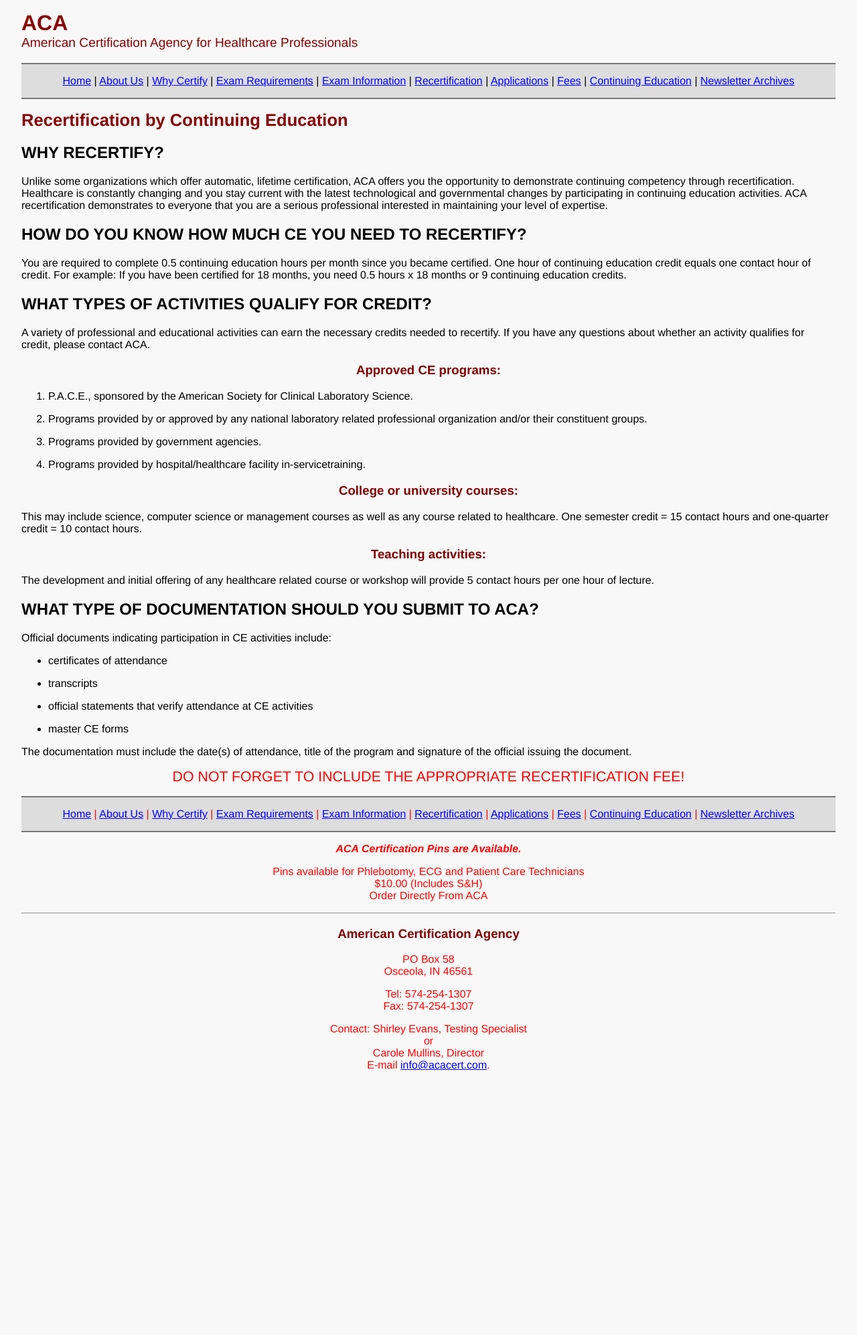
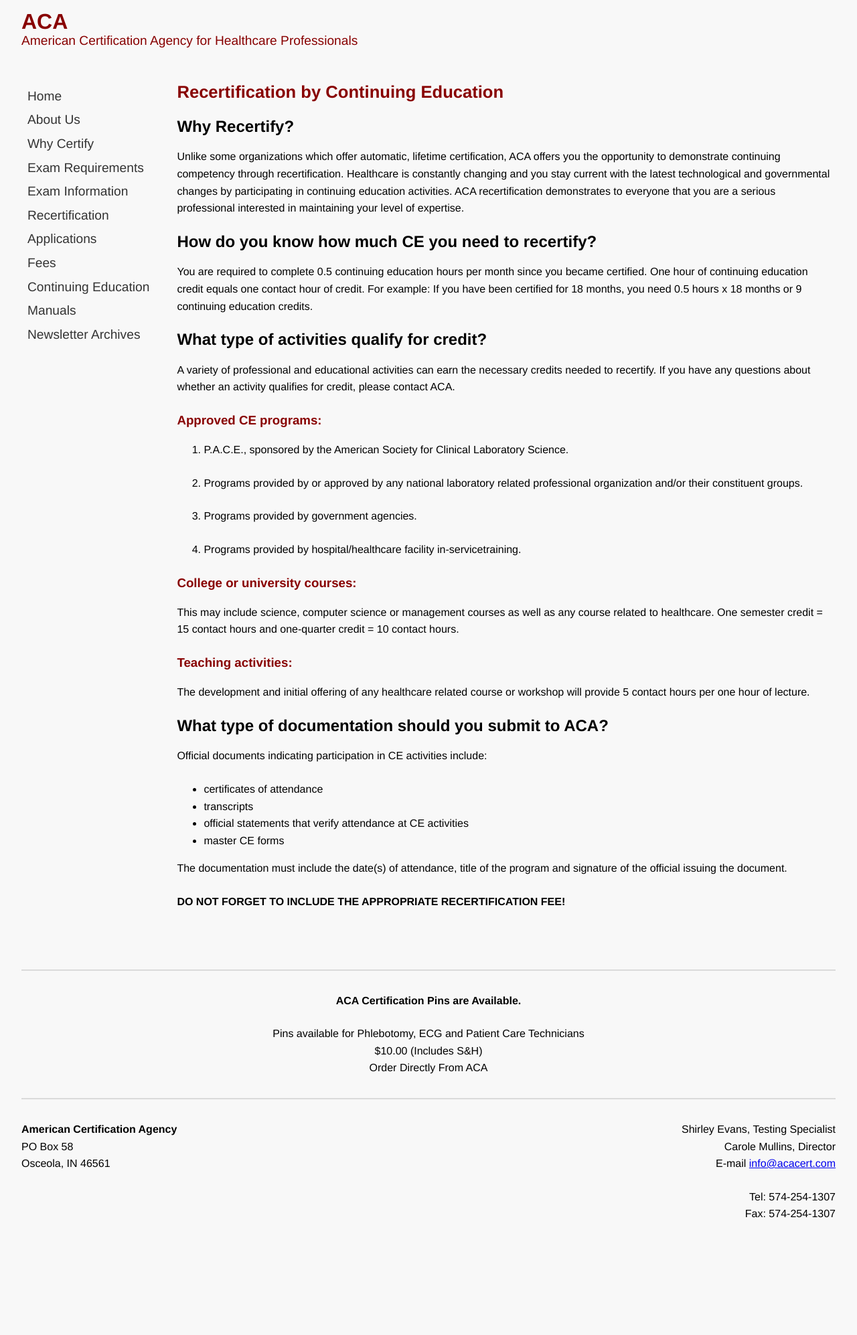
Before and after one commit to erunyon/acacert.com, a Jekyll site: the page built from recertification.html, in a window 1280 px wide. Shown: the whole page at 67% size. Built offline with Jekyll 4.4.1, drawn with Linux system fonts in a browser that asks for light colours; before the commit the page ends 1632 px from its top, so only the background shows below that.

Commit message:
March updates

```diff
--- a/_includes/nav.html
+++ b/_includes/nav.html
@@ -1,10 +1,13 @@
-<a href="/">Home</a> |
-<a href="/about/">About Us</a> |
-<a href="/why-certify/">Why Certify</a> |
-<a href="/exam-requirements/">Exam Requirements</a> |
-<a href="/exam-info/">Exam Information</a> |
-<a href="/recertification/">Recertification</a> |
-<a href="/applications/">Applications</a> |
-<a href="/fees/">Fees</a> |
-<a href="/continuing-education/">Continuing Education</a> |
-<a href="/archive/">Newsletter Archives</a>
+<nav class="nav nav-bot">
+	<a href="/">Home</a>
+	<a href="/about/">About Us</a>
+	<a href="/why-certify/">Why Certify</a>
+	<a href="/exam-requirements/">Exam Requirements</a>
+	<a href="/exam-info/">Exam Information</a>
+	<a href="/recertification/">Recertification</a>
+	<a href="/applications/">Applications</a>
+	<a href="/fees/">Fees</a>
+	<a href="/continuing-education/">Continuing Education</a>
+	<a href="/manuals/">Manuals</a>
+	<a href="/archive/">Newsletter Archives</a>
+</nav>
--- a/_layouts/default.html
+++ b/_layouts/default.html
@@ -2,6 +2,7 @@
 <html lang="en">
 <head>
 <meta charset="utf-8">
+<meta name="viewport" content="width=device-width, initial-scale=1, shrink-to-fit=no">
 <meta name="description" content="Healthcare professionals,training manuals,certification,certifiation examinations">
 <meta name="keywords" content="phlebotomy,ECG,CPT/ICD-9,Patient Care Technician,dynamic,electrocardiography">
 <title>{{ page.title }} | {{ site.name }}</title>
@@ -24,32 +25,33 @@
   <p>American Certification Agency for Healthcare Professionals</p>
 </header>
 
-<nav class="nav nav-top">
-  {% include nav.html %}
-</nav>
-
+<main>
 {% if page.title != 'Home' %}
 <h1 class="page-title">{{ page.title }}</h1>
 {% endif %}
 
 {{ content }}
+</main>
 
-<nav class="nav nav-bot">
-  {% include nav.html %}
-</nav>
+{% include nav.html %}
 
 <footer>
-  <p><strong><i>ACA Certification Pins are Available.</i></strong></p>
-  <p>Pins available for Phlebotomy, ECG and Patient Care Technicians<br> $10.00 (Includes S&amp;H)<br> Order Directly From ACA</p>
+  <div class="footer-notice">
+    <p><strong>ACA Certification Pins are Available.</strong></p>
+    <p>Pins available for Phlebotomy, ECG and Patient Care Technicians<br> $10.00 (Includes S&amp;H)<br> Order Directly From ACA</p>
+  </div>
 
-  <hr>
-
-  <h3 class="maroon">American Certification Agency</h3>
-  <p>PO Box 58<br>Osceola, IN 46561</p>
-  <p>Tel: 574-254-1307<br>Fax: 574-254-1307</p>
-  <p>Contact: Shirley Evans, Testing Specialist<br>or<br>
-  Carole Mullins, Director<br>
-  E-mail <a href="mailto:info@acacert.com">info@acacert.com</a>.</p>
+  <div class="footer-contact">
+    <div class="footer-contact-1">
+      <p><strong>American Certification Agency</strong><br>PO Box 58<br>Osceola, IN 46561</p>
+    </div>
+    <div class="footer-contact-2">
+      <p>Shirley Evans, Testing Specialist<br>
+      Carole Mullins, Director<br>
+      E-mail <a href="mailto:info@acacert.com">info@acacert.com</a></p>
+      <p>Tel: 574-254-1307<br>Fax: 574-254-1307</p>
+    </div>
+  </div>
 </footer>
 <script src="/js/site.js"></script>
 </body>
--- a/continuing-education/index.html
+++ b/continuing-education/index.html
@@ -12,7 +12,7 @@
 	<li><a href="http://labuniversity.org/">Lab University</a></li>
 	<li><a href="https://medtraining.org/">Medical Training Solutions</a></li>
   <li><a href="https://www.medtronicacademy.com/">Medtronic</a></li>
-	<li><a href="https://nursece4less.com/">Nurshing CEUs Online</a></li>
+	<li><a href="https://nursece4less.com/">Nursing CEUs Online</a></li>
   <li><a href="https://phlebotomy.com/">The Phlebotomy Education Center)</a></li>
   <li><a href="https://dshs.texas.gov/academicaffairs/continuingeducation.shtm">Texas Dept. of State Health Services</a></li>
 </ul>
--- a/css/main.css
+++ b/css/main.css
@@ -1,18 +1,48 @@
 html, body {margin:0; padding:0; font-size:16px;}
-body {padding:1em 2em; font-family:Helvetica, Arial, sans-serif; background:#f8f8f8;}
+body {padding:1em 2em; line-height:1.6rem; font-family:Helvetica, Arial, sans-serif; background:#f8f8f8;}
+img {max-width:100%; height:auto;}
+hr {border:1px solid #dadada;}
+p {margin:0 0 1.5rem;}
+h1 {margin:0 0 1em;}
 .site-header {color:#800;}
-  .site-header .site-title {margin:0; font-size:2rem; font-weight:bold; font-family:Helvetica, Arial, sans-serif;}
+  .site-header .site-title {margin:0; font-size:2rem; line-height:2rem; font-weight:bold; font-family:Helvetica, Arial, sans-serif;}
   .site-header p {margin:0 0 1em; font-size:1.2em;}
 .page-title {color:#800; font-size:1.6rem;}
-h3 {text-align:center; color:#800000;}
+h3 {color:#800;}
 .center {text-align: center;}
-.nav {padding:1rem; background-color:#ddd; border:2px solid #777; border-width:2px 0; text-align:center;}
-.nav-top a,
-.nav-bot a {color:#00f;}
+.nav { margin:0; padding:0;}
+.nav a {display:block; padding:0.5rem 0.5rem 0.3rem; border-radius:5px; color:#333; font-size:1.4rem; line-height:1.5rem; text-decoration:none; border:1px solid transparent; transition:100ms;}
+  .nav a:hover {background-color:rgba(136, 0, 0, 0.2); border:1px solid rgba(136, 0, 0, 0.8);}
+.btn {padding:0.8rem 0.8rem 0.7rem; color:#fff; line-height:1rem; border-radius:0.5rem; background-color:#800; text-decoration:none;}
 .maroon,
-.maroon a {color:#800000;}
+.maroon a {color:#800;}
 .notice {margin:2rem 0; padding:1rem; text-align:center; background:#d4edda; border:2px solid #c3e6cb; border-radius:0.5rem;}
-footer {text-align:center;}
+footer,
+.footer-contact {border-top:2px solid #dadada; margin:2rem 0; padding:2rem 0; text-align:center;}
+
+/* 768px
+----------------------------------------------------*/
+@media only screen and (min-width:768px) {
+  .ice {display:grid; grid-template-columns:300px auto; gap:2rem; max-width:800px; margin:2rem auto;}
+}
+
+/* 900px
+----------------------------------------------------*/
+@media only screen and (min-width:900px) {
+  body {display:grid; gap:2rem; grid-template-columns:auto 1fr; grid-template-areas:
+    'head head'
+    'nav main'
+    'footer footer';
+  }
+  header {grid-area:head;}
+  main {grid-area:main;}
+  nav {grid-area:nav;}
+    .nav a {font-size:1.2rem; line-height:1.3rem;}
+  footer {grid-area:footer; text-align:left;}
+    .footer-notice {text-align:center;}
+    .footer-contact {display:grid; grid-template-columns:1fr 1fr; text-align:left;}
+    .footer-contact-2 {text-align:right;}
+}
 
 @media print {
   @page {margin:0.5cm;}
--- a/recertification/index.html
+++ b/recertification.html
@@ -2,13 +2,13 @@
 layout: default
 title: "Recertification by Continuing Education"
 ---
-<h2>WHY RECERTIFY?</h2>
+<h2>Why Recertify?</h2>
 <p>Unlike some organizations which offer automatic, lifetime certification, ACA offers you the opportunity to demonstrate continuing competency through recertification. Healthcare is constantly changing and you stay current with the latest technological and governmental changes by participating in continuing education activities. ACA recertification demonstrates to everyone that you are a serious professional interested in maintaining your level of expertise.</p>
 
-<h2>HOW DO YOU KNOW HOW MUCH CE YOU NEED TO RECERTIFY?</h2>
+<h2>How do you know how much CE you need to recertify?</h2>
 <p>You are required to complete 0.5 continuing education hours per month since you became certified. One hour of continuing education credit equals one contact hour of credit. For example: If you have been certified for 18 months, you need 0.5 hours x 18 months or 9 continuing education credits.</p>
 
-<h2>WHAT TYPES OF ACTIVITIES QUALIFY FOR CREDIT?</h2>
+<h2>What type of activities qualify for credit?</h2>
 <p>A variety of professional and educational activities can earn the necessary credits needed to recertify. If you have any questions about whether an activity qualifies for credit, please contact ACA.</p>
 
 <h3>Approved CE programs:</h3>
@@ -25,14 +25,14 @@
 <h3>Teaching activities:</h3>
 <p>The development and initial offering of any healthcare related course or workshop will provide 5 contact hours per one hour of lecture.</p>
 
-<h2>WHAT TYPE OF DOCUMENTATION SHOULD YOU SUBMIT TO ACA?</h2>
+<h2>What type of documentation should you submit to ACA?</h2>
 <p>Official documents indicating participation in CE activities include:
 <ul>
-  <li><p>certificates of attendance </li>
-  <li><p>transcripts</li>
-  <li><p>official statements that verify attendance at CE activities <span style="mso-tab-count:1"> </li>
-  <li><p>master CE forms</li>
+  <li>certificates of attendance</li>
+  <li>transcripts</li>
+  <li>official statements that verify attendance at CE activities</li>
+  <li>master CE forms</li>
 </ul>
 <p>The documentation must include the date(s) of attendance, title of the program and signature of the official issuing the document.</p>
 
-<p align="center"><font color="#FF0000"><span style="font-size: 16.0pt; mso-bidi-font-size: 10.0pt; mso-bidi-font-family: Times New Roman">DO NOT FORGET TO INCLUDE THE APPROPRIATE RECERTIFICATION FEE!</p>
+<p><strong>DO NOT FORGET TO INCLUDE THE APPROPRIATE RECERTIFICATION FEE!</strong></p>
--- a/why-certify/index.html
+++ /dev/null
@@ -1,6 +0,0 @@
----
-layout: default
-title: "Why Certify"
----
-
-<p>Certification assures employers and the public that you are recognized as a qualified healthcare professional. Certification is a means of measuring and documenting knowledge that is required today. Many healthcare employers are looking for cross-trained people to meet their employment needs. </p>
```
Also changed, not shown: index.html (+6 -1 lines), manuals.html (added, +13 -0 lines), why-certify.html (added, +38 -0 lines), images/ice-logo.png (added), 2 other files.
